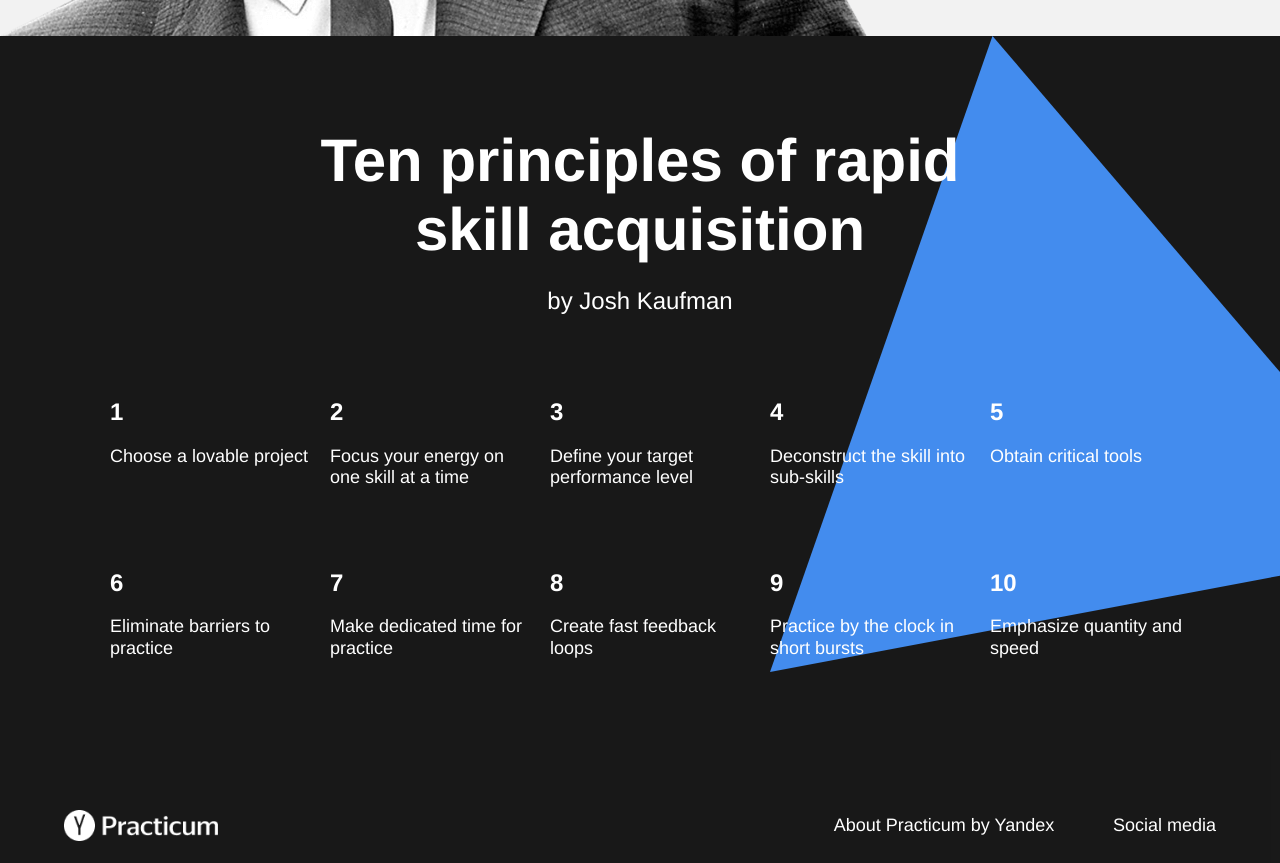
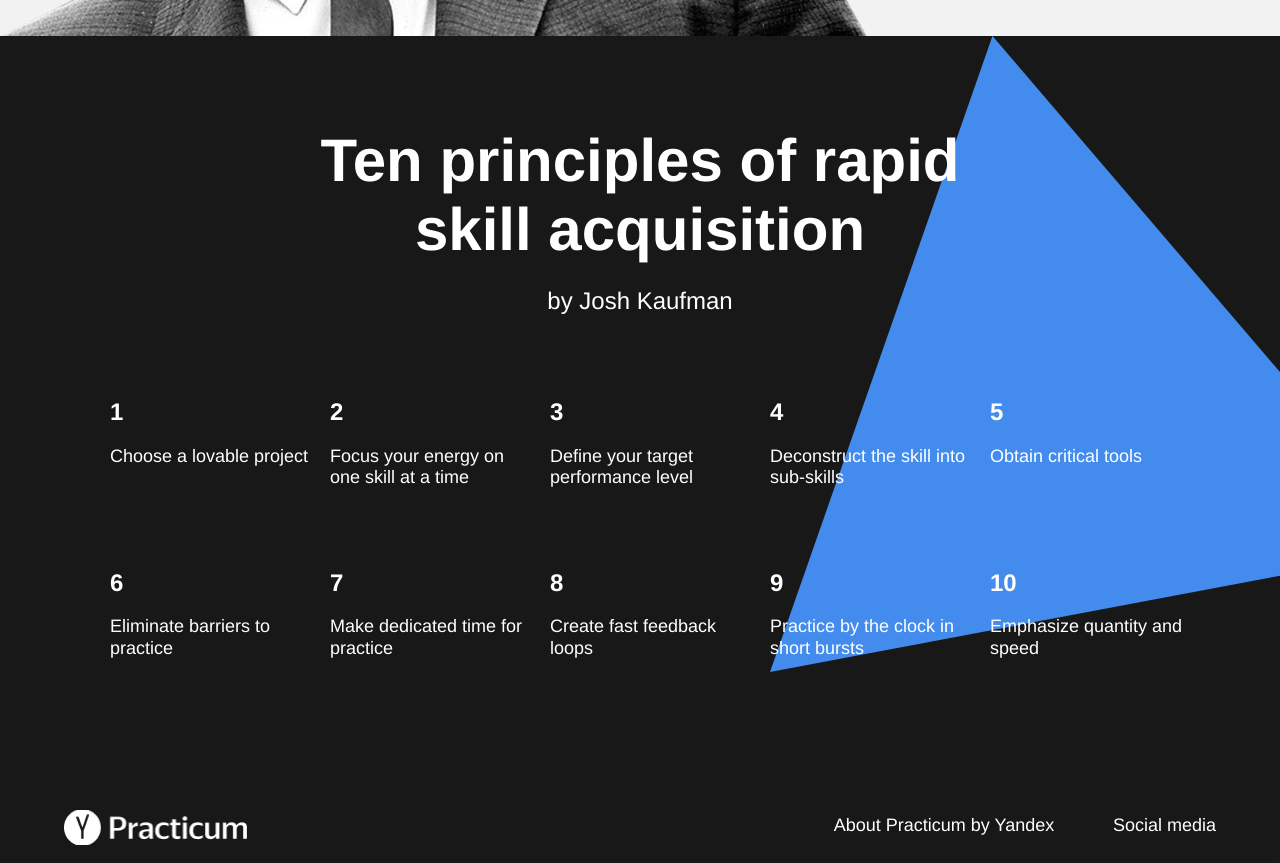
Before and after one commit to bomsbloom/web_project_1, a plain HTML site: page index.html in a window 1280 px wide. Shown: the part 2987-3850 px from the top of the page. Drawn offline with Linux system fonts and the light colour scheme.

Commit message:
add this

```diff
--- a/styles/style.css
+++ b/styles/style.css
@@ -350,6 +350,9 @@
   width: 183px;
   height: 35px;
   left: 0;
+  background-image: url(../images/logo_place_footer.png);
+  background-size: cover;
+  background-position: center;
 }
 
 .footer__author {
@@ -358,14 +361,6 @@
   line-height: 25px;
   font-size: 18px;
   bottom: 0;
-}
-
-.logo__place__footer {
-  background-image: url(../images/logo_place_footer.png);
-  width: 154px;
-  height: 31px;
-  background-size: cover;
-  background-position: center;
 }
 
 .footer__column__heading {
```
